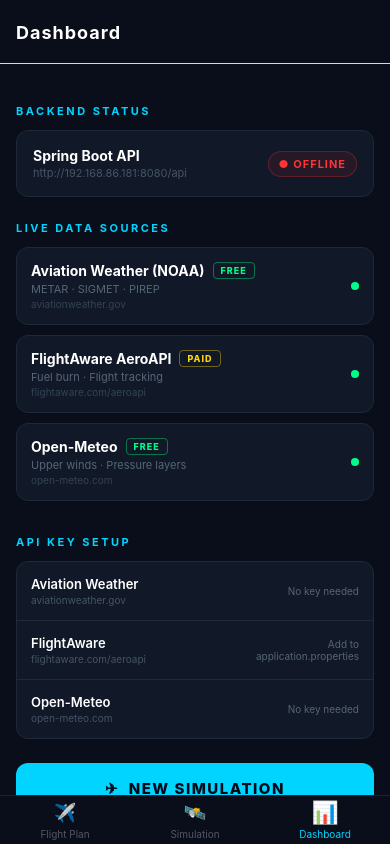
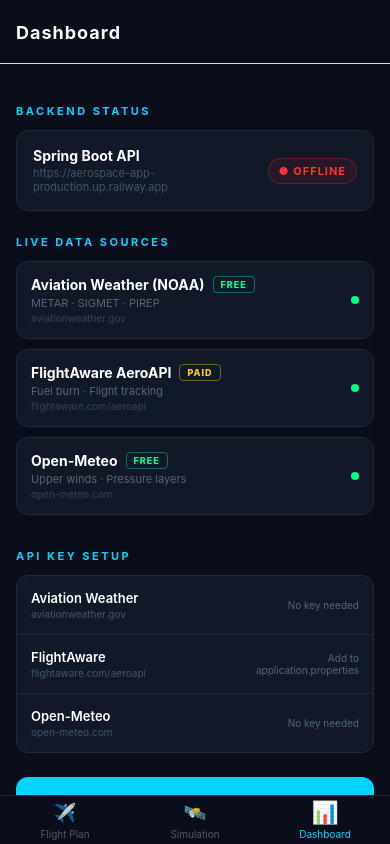
Before and after one commit to ryanmuliadinata-oss/aerospace-app, a React Native app in the folder mobile/: screen /Dashboard in a window 390 px wide. Built offline with nearby package versions, Linux system fonts and the light colour scheme; no server answers.

Commit message:
update API URL to Railway

```diff
--- a/mobile/config.js
+++ b/mobile/config.js
@@ -1,5 +1 @@
-// Set this to your Spring Boot server address:
-//   iOS Simulator     -> http://localhost:8080/api
-//   Android Emulator  -> http://10.0.2.2:8080/api
-//   Physical device   -> http://<YOUR_LAN_IP>:8080/api
-export const API_BASE_URL = 'http://192.168.86.181:8080/api';
+export const API_BASE_URL = 'https://aerospace-app-production.up.railway.app';
```
